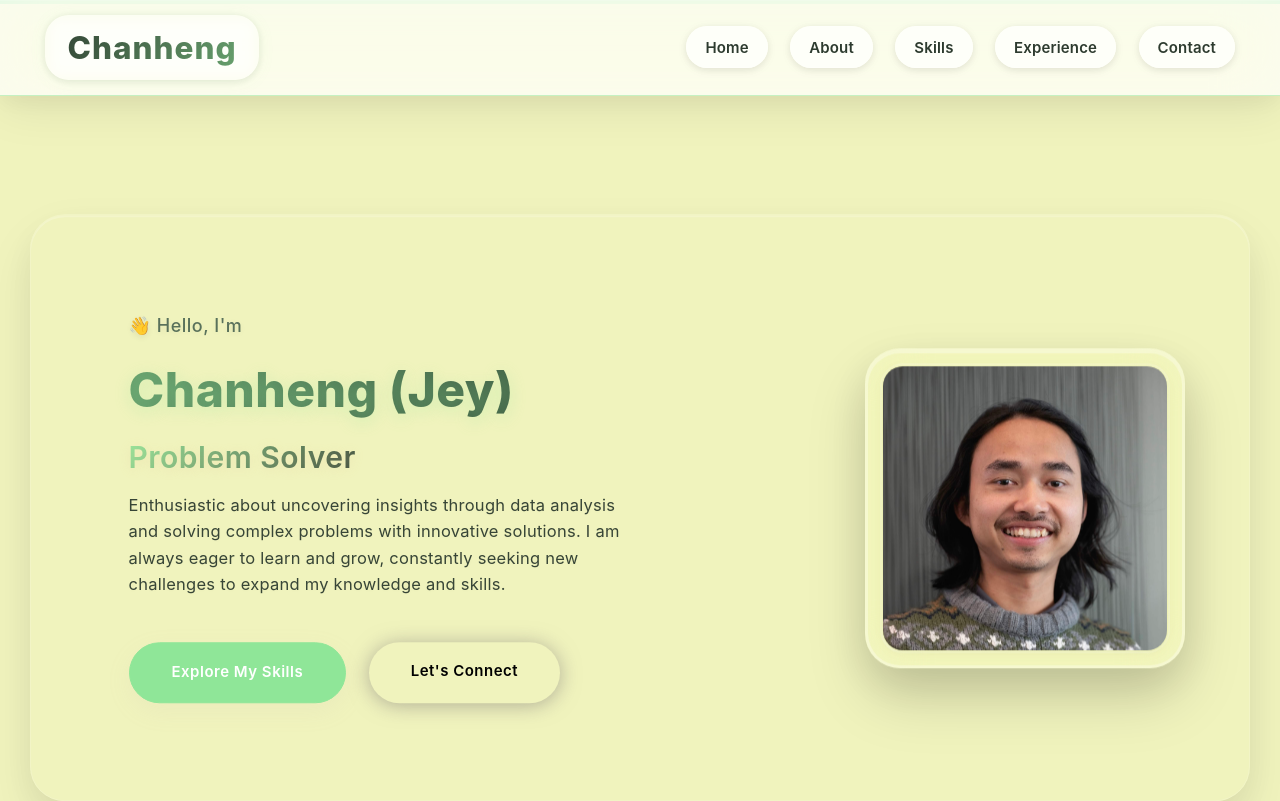
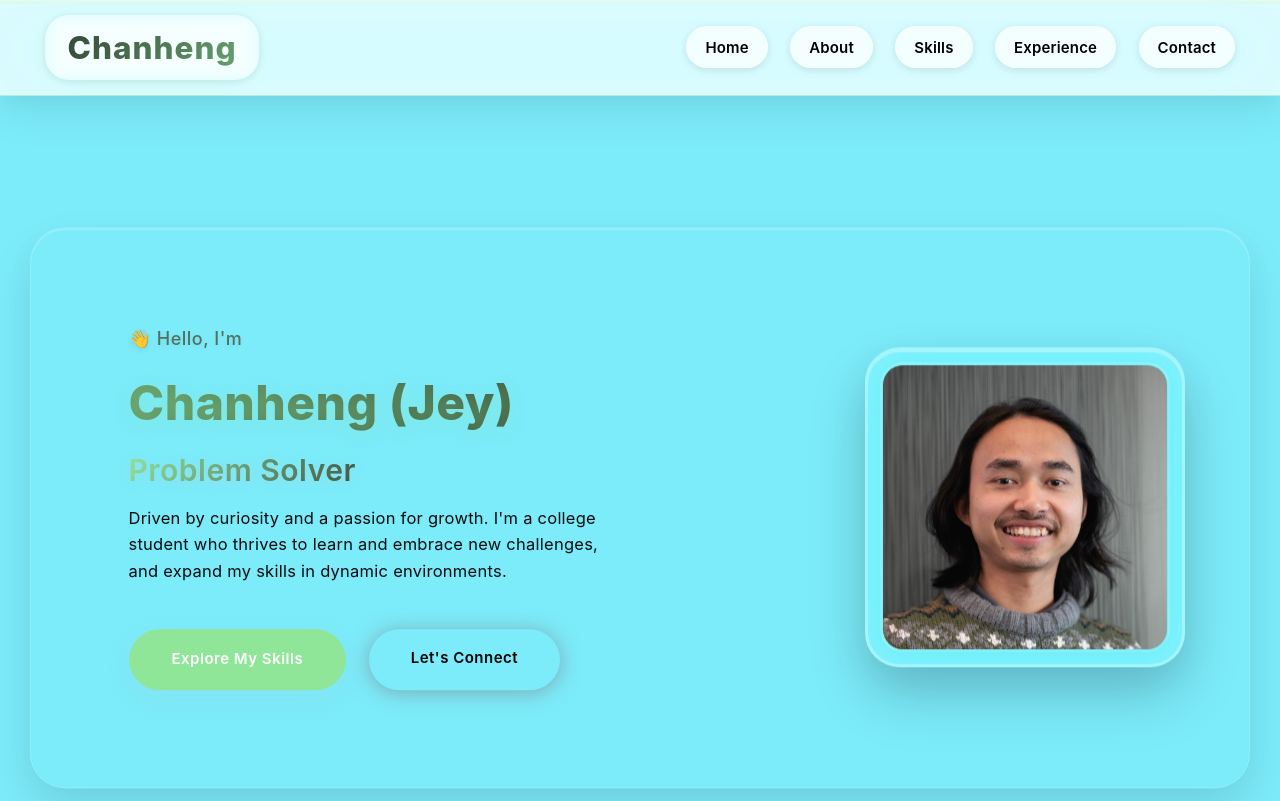
Before and after one commit to chanhengchhun/JeyPersonalWeb, a Vue app: page / in a window 1280 px wide. Shown: the top 801 px of the page. Built offline with nearby package versions, Linux system fonts and the light colour scheme; the HTML template or start-up script is replaced by a standard one.

Commit message:
update home and style

```diff
--- a/src/components/Home.vue
+++ b/src/components/Home.vue
@@ -8,8 +8,7 @@
           <h2 class="name">Chanheng (Jey)</h2>
           <h2 class="role">{{ currentRole }}<span class="cursor">|</span></h2>
           <p class="description">
-            Enthusiastic about uncovering insights through data analysis and solving complex problems with innovative solutions.
-            I am always eager to learn and grow, constantly seeking new challenges to expand my knowledge and skills.
+            Driven by curiosity and a passion for growth. I'm a college student who thrives to learn and embrace new challenges, and expand my skills in dynamic environments.
           </p>
           <div class="buttons">
             <a href="#skills" class="btn btn-primary">Explore My Skills</a>
--- a/src/style.css
+++ b/src/style.css
@@ -13,19 +13,19 @@ html, body {
 
 /* Enhanced Color Variables - Mint & Charcoal */
 :root {
-  --color-primary: #8fe698; /* The fresh mint green for highlights and accents */
-  --color-secondary: #2d3b2f; /* A deep, rich charcoal for contrast */
-  --color-tertiary: #d9d9c2; /* A soft, warm off-white for a clean background */
-  --color-accent: #e5b98a; /* A subtle, warm beige for a touch of elegance */
-  --color-text: #2d3b2f; /* Dark gray for body text on light backgrounds */
-  --color-text-light: #516a56; /* A lighter shade for subheadings */
-  --color-text-dark: #f0f3bd; /* Pale yellow-green for contrast on dark elements */
-  --color-bg-glass: rgba(143, 230, 152, 0.15); /* Light mint glass */
-  --color-border-glass: rgba(45, 59, 47, 0.2); /* Deep charcoal border */
+  --color-primary: #8fe698; /* Mint green - primary accent */
+  --color-secondary: #2d3b2f; /* Charcoal - dark contrast */
+  --color-tertiary: #f6f8f9; /* Soft off-white background for seamless feel */
+  --color-accent: #e5b98a; /* Warm beige accent */
+  --color-text: #000000; /* Main text color (charcoal) */
+  --color-text-light: #516a56; /* Subtle subheading color */
+  --color-text-dark: #f0f3bd; /* Light text for dark elements */
+  --color-bg-glass: rgba(143, 230, 152, 0.12); /* Slightly subtler glass */
+  --color-border-glass: rgba(45, 59, 47, 0.15);
 
   /* Global Styles */
   --base-font-size: 15px;
-  --color-light: #f0f3bd; /* The main creamy background color */
+  --color-light: #7cebfa; /* Slightly deeper, modern blue-gray background */
 }
 
 body {
@@ -34,9 +34,9 @@ body {
   color: var(--color-text);
   margin: 0;
   padding-top: 0;
-  background: var(--color-tertiary);
-  border-top: 4px solid var(--color-primary); /* Use the new mint green */
-  box-shadow: 0 2px 0 0 var(--color-border-glass), 0 2px 24px 0 rgba(45,59,47,0.04);
+  background: var(--color-light);
+  border-top: 4px solid var(--color-primary); /* Use the new electric green */
+  box-shadow: none; /* Remove old shadow for a cleaner look */
 }
 
 html {
```
